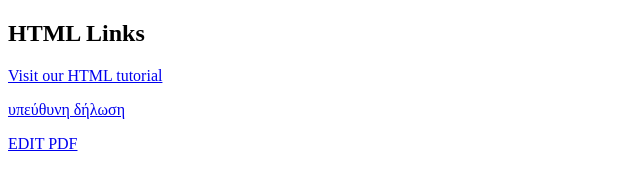
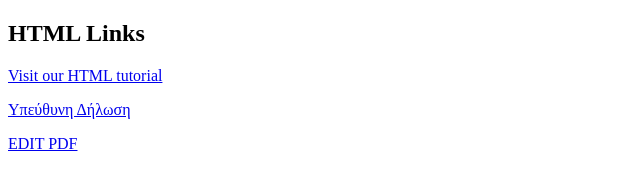
Before and after one commit to Petemel/Test1, a plain HTML site: page askisi1_21319.html in a window 1280 px wide. Shown: the full height of the page, 0-640 px from the left. Drawn offline with Linux system fonts and the light colour scheme.

Commit message:
Update askisi1_21319.html

```diff
--- a/askisi1_21319.html
+++ b/askisi1_21319.html
@@ -5,7 +5,7 @@
 
 <h2>HTML Links</h2>
 <p><a href="https://www.w3schools.com/html/">Visit our HTML tutorial</a></p>
-<p><a href="https://www.ekab.gr/files/entypa/316.pdf">υπεύθυνη δήλωση</a></p>
+<p><a href="https://www.ekab.gr/files/entypa/316.pdf">Υπεύθυνη Δήλωση</a></p>
 <p><a href="https://www.youtube.com/watch?v=WVjVmrrwVCc">ΕDIT PDF</a></p>
 </body>
 </html>
```
